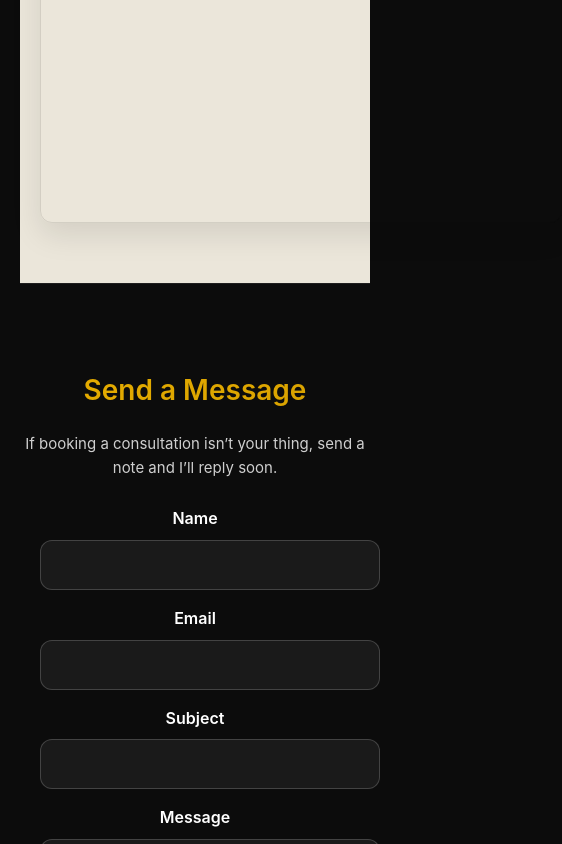
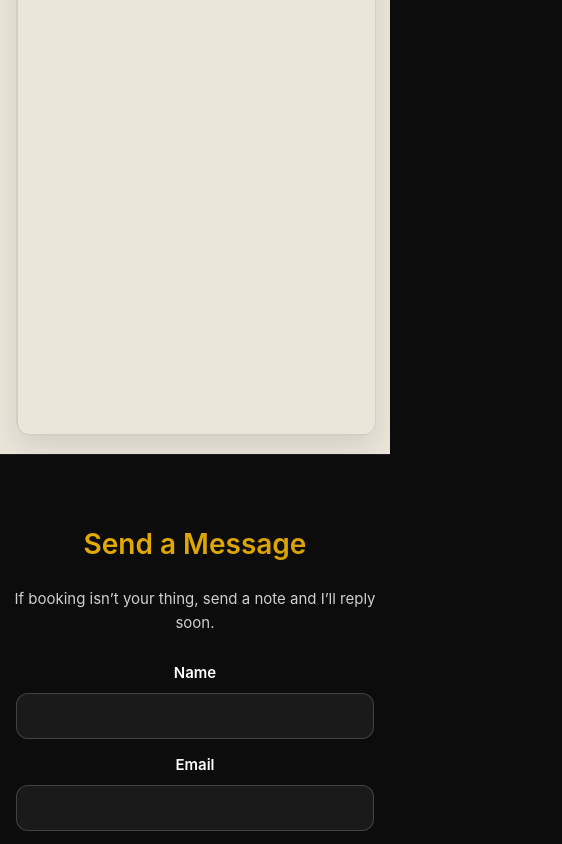
Before and after one commit to Miss-Tia/TIA_Consulting, a plain HTML site: page contact.html in a window 390 px wide. Shown: the part 1156-2000 px from the top of the page, 562 px wide, since content can reach past the window. Drawn offline with Linux system fonts and the light colour scheme; a script that the page names is missing.

Commit message:
fixed spacing on the contact page

```diff
--- a/contact.html
+++ b/contact.html
@@ -13,7 +13,7 @@
   <link rel="stylesheet" href="css/style.css" />
 </head>
 
-<body>
+<body class="contact-page">
 
   <!-- NAVBAR -->
   <header class="navbar">
@@ -32,7 +32,7 @@
           <li><a href="index.html#about">About</a></li>
           <li><a href="services.html">Services</a></li>
           <li><a href="index.html#clients">Clients</a></li>
-          <li><a href="contact.html">Contact</a></li>
+          <li><a href="contact.html" aria-current="page">Contact</a></li>
         </ul>
       </nav>
     </div>
@@ -42,7 +42,7 @@
   <section class="page-hero">
     <h1 class="gold-gradient">Contact</h1>
     <p class="page-hero-sub">
-      Book a consultation, or send me a message Either way, we’ll keep it clear, calm, and practical. This is the right place to start getting your tech in order!
+      Book a consultation or send a message. Either way, we’ll keep it clear, calm, and practical. You're in the right place to get tech done right.
     </p>
   </section>
 
@@ -50,23 +50,25 @@
   <section class="page-section light" id="booking" style="text-align: center;">
     <div class="services-details-wrap">
       <h2 class="gold-gradient">Book a Consultation</h2>
-      <p>If you’d like to talk live, grab a time that works for you.</p>
+      <p>If you’d like to talk live and discuss your goals, grab a time that works for you.</p>
 
-
-      <div class="calendly-inline-widget" data-url="https://calendly.com/tia-nationbuilder/consultation?hide_event_type_details=1&hide_gdpr_banner=1&primary_color=E8AE00" style="min-width:520px;height:700px;"></div>
+      <!-- Calendly inline widget begin -->
+      <div class="calendly-wrap">
+        <div class="calendly-inline-widget" data-url="https://calendly.com/tia-nationbuilder/consultation?hide_event_type_details=1&hide_gdpr_banner=1&primary_color=e3ce16" style="min-width:320px;height:700px;"></div>
+      </div>
       <script type="text/javascript" src="https://assets.calendly.com/assets/external/widget.js" async></script>
-
+      <!-- Calendly inline widget end -->
     </div>
   </section>
 
   <!-- MESSAGE FORM (BOTTOM) -->
   <section class="page-section dark" id="message" style="text-align: center;">
     <h2 class="gold-gradient">Send a Message</h2>
-    <p>If booking a consultation isn’t your thing, send a note and I’ll reply soon.</p>
+    <p>If booking isn’t your thing, send a note and I’ll reply soon.</p>
 
     <div class="services-details-wrap contact-wrap">
       <form
-        action="https://formspree.io/f/xpwvnzjd"
+        action="https://formspree.io/f/YOUR_FORM_ID"
         method="POST"
         class="contact-form"
       >
@@ -99,6 +101,7 @@
           </div>
         </div>
       </form>
+
     </div>
   </section>
 
--- a/css/style.css
+++ b/css/style.css
@@ -1578,3 +1578,124 @@ footer p {
     border-radius: 12px;
   }
 }
+/* =========================
+   CONTACT PAGE — MOBILE FIXES
+   ========================= */
+
+/* 1) Fixed navbar is taller on mobile (104px),
+      so give page hero more top padding */
+@media (max-width: 768px) {
+  .page-hero {
+    padding: 140px 16px 44px; /* was 95px top — too small under fixed nav */
+  }
+
+  .page-hero-sub {
+    margin: 14px auto 18px;
+    padding: 0 10px;
+  }
+}
+
+/* 2) Calendly: make it feel full-width + tall enough on mobile */
+@media (max-width: 768px) {
+  #booking .services-details-wrap {
+    padding: 0 16px;
+  }
+
+  #booking .calendly-inline-widget {
+    width: 100%;
+    height: 920px !important; /* mobile needs more vertical room */
+    border-radius: 12px;
+  }
+}
+
+/* 3) Form: tighten spacing + keep fields usable on small screens */
+@media (max-width: 768px) {
+  #message .services-details-wrap {
+    padding: 0 16px;
+  }
+
+  .contact-fields {
+    gap: 14px;
+  }
+
+  .contact-label {
+    font-size: 15px;
+  }
+
+  .contact-input,
+  .contact-textarea {
+    font-size: 16px; /* prevents iOS zoom-on-focus */
+    padding: 12px 12px;
+  }
+
+  .contact-submit .btn {
+    width: 100%;
+    margin: 14px 0 0;
+  }
+}
+/* =========================
+   CONTACT PAGE — MOBILE (CLEAN + FINAL)
+   ========================= */
+@media (max-width: 768px) {
+
+  /* Contact page only: remove global body padding */
+  body.contact-page { padding: 0; }
+
+  /* HERO: compensate for fixed mobile navbar */
+  body.contact-page .page-hero {
+    padding: 165px 16px 44px;
+    text-align: center;
+  }
+  body.contact-page .page-hero-sub { padding: 0 8px; }
+
+  /* Base mobile section spacing */
+  body.contact-page .page-section { padding: 44px 0; }
+
+  /* Keep consistent inner padding */
+  body.contact-page .services-details-wrap,
+  body.contact-page .contact-wrap,
+  body.contact-page #message .services-details-wrap {
+    padding-left: calc(16px + env(safe-area-inset-left));
+    padding-right: calc(16px + env(safe-area-inset-right));
+  }
+
+  /* ========= BOOKING SECTION FIX =========
+     This is the "container under Calendly" issue. */
+  body.contact-page #booking.page-section {
+    padding-top: 34px;
+    padding-bottom: 18px; /* tighter so there isn't a giant cream void */
+  }
+
+  /* Prevent inner wrapper from adding extra vertical space */
+  body.contact-page #booking .services-details-wrap {
+    padding-top: 0;
+    padding-bottom: 0;
+  }
+
+  /* Calendly frame */
+  body.contact-page .calendly-wrap {
+    width: 100%;
+    margin: 18px auto 0;
+    border-radius: 14px;
+    overflow: hidden;
+    border: 1px solid rgba(0,0,0,0.10);
+    box-shadow: 0 12px 30px rgba(0,0,0,0.10);
+  }
+
+  /* Calendly widget sizing + overflow fix */
+  body.contact-page .calendly-inline-widget {
+    width: 100% !important;
+    min-width: 0 !important;  /* IMPORTANT: stops "running off the page" */
+    height: 760px !important; /* adjust later if needed */
+  }
+
+  /* ========= FORM OVERFLOW FIX ========= */
+  body.contact-page .contact-form,
+  body.contact-page .contact-fields,
+  body.contact-page .contact-label,
+  body.contact-page .contact-input,
+  body.contact-page .contact-textarea {
+    box-sizing: border-box;
+    max-width: 100%;
+  }
+}
```
